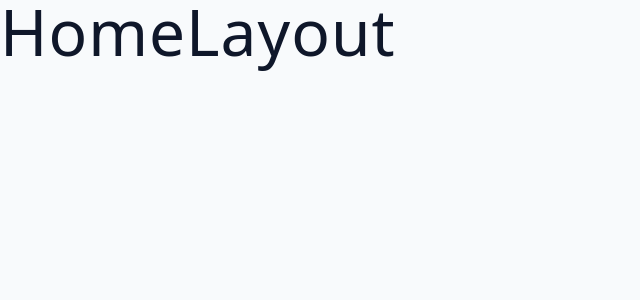
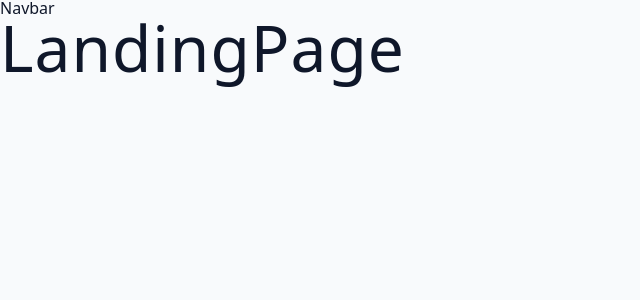
Before and after one commit to gamerfoxx/react-job-tracking-app, a React (Vite) app: page / in a window 1280 px wide. Shown: the top 300 px of the page, without its empty margins (0-640 px from the left). Built offline with nearby package versions, Linux system fonts and the light colour scheme.

Commit message:
add default landing page

```diff
--- a/src/App.jsx
+++ b/src/App.jsx
@@ -15,6 +15,10 @@ const router = createBrowserRouter([
 		element: <HomeLayout />,
 		children: [
 			{
+				index: true, //Used to show the default content for the layout
+				element: <LandingPage />,
+			},
+			{
 				path: 'register',
 				element: <RegisterPage />,
 			},
@@ -28,10 +32,6 @@ const router = createBrowserRouter([
 			},
 		],
 	},
-	{
-		path: '/landing',
-		element: <LandingPage />,
-	},
 
 	{
 		path: '/error',
--- a/src/pages/HomeLayout.jsx
+++ b/src/pages/HomeLayout.jsx
@@ -1,4 +1,12 @@
+import { Outlet } from 'react-router-dom';
+
 const HomeLayout = () => {
-	return <h1>HomeLayout</h1>;
+	return (
+		<div>
+			<nav>Navbar</nav>
+			<Outlet />
+			{/* Outlet used to dynamically display child pages through navigation */}
+		</div>
+	);
 };
 export default HomeLayout;
```
